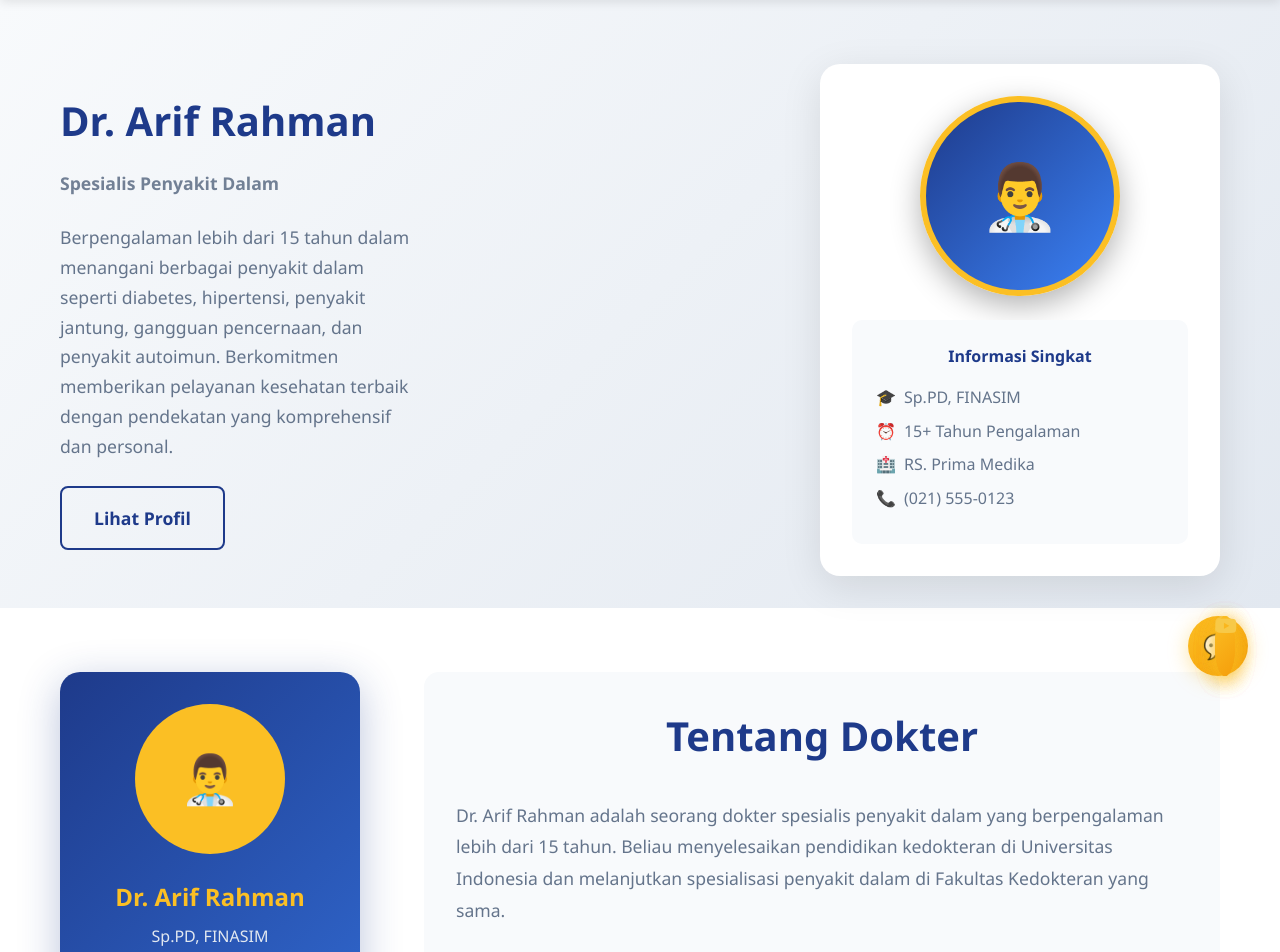
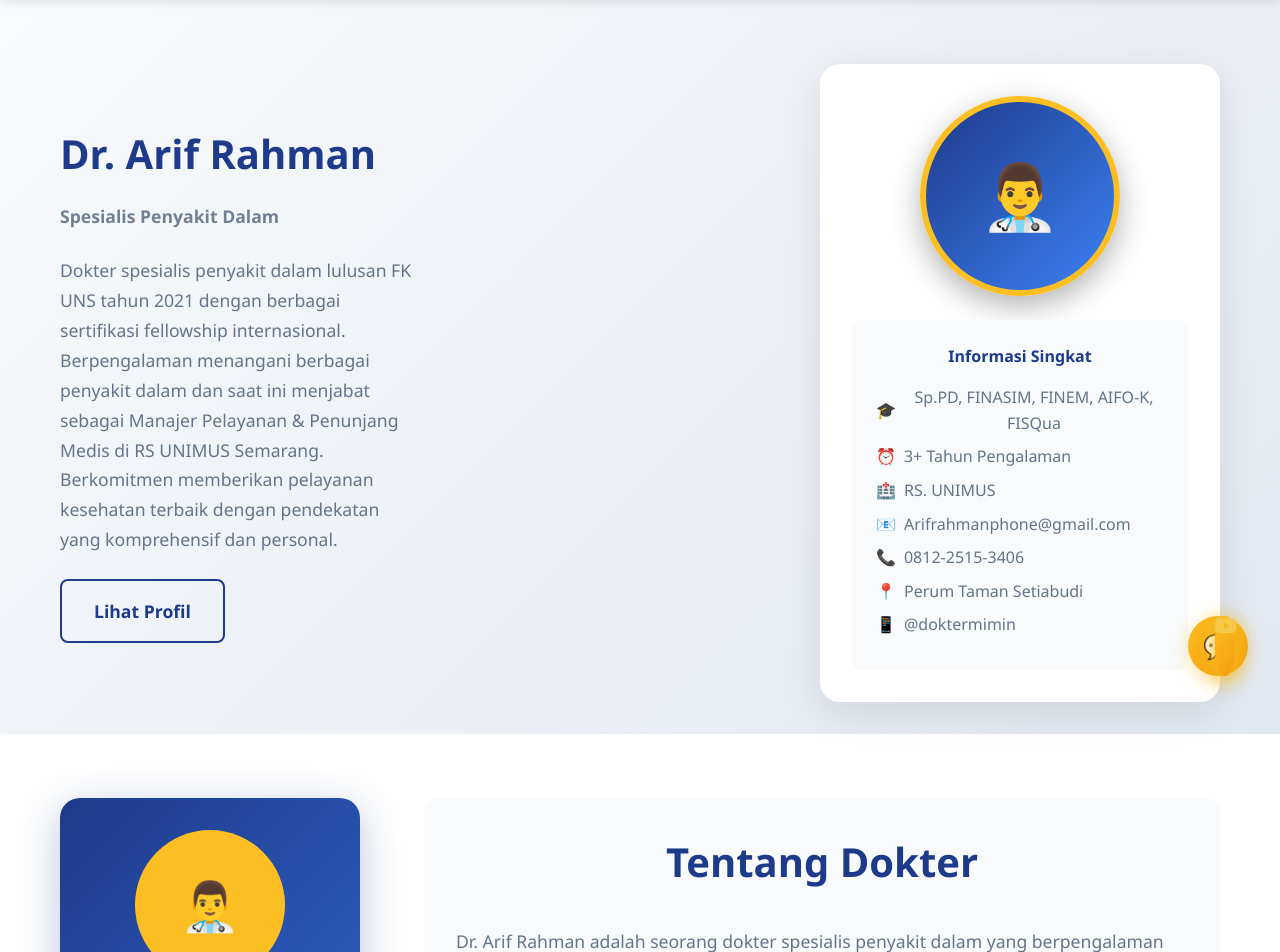
Before and after one commit to zalfasayfanah/WebDokter, a PHP site: page / in a window 1280 px wide. Shown: the part 92-1044 px from the top of the page. Run offline with PHP 8.4, Linux system fonts and the light colour scheme.

Commit message:
membenarkan beranda

```diff
--- a/Index.php
+++ b/Index.php
@@ -544,7 +544,7 @@
                 <div class="hero-text">
                     <h1>Dr. Arif Rahman</h1>
                     <p class="hero-subtitle">Spesialis Penyakit Dalam</p>
-                    <p>Berpengalaman lebih dari 15 tahun dalam menangani berbagai penyakit dalam seperti diabetes, hipertensi, penyakit jantung, gangguan pencernaan, dan penyakit autoimun. Berkomitmen memberikan pelayanan kesehatan terbaik dengan pendekatan yang komprehensif dan personal.</p>
+                  <p>Dokter spesialis penyakit dalam lulusan FK UNS tahun 2021 dengan berbagai sertifikasi fellowship internasional. Berpengalaman menangani berbagai penyakit dalam dan saat ini menjabat sebagai Manajer Pelayanan & Penunjang Medis di RS UNIMUS Semarang. Berkomitmen memberikan pelayanan kesehatan terbaik dengan pendekatan yang komprehensif dan personal.</p>
                     <div class="cta-buttons">
 
                         <a href="#profile" class="cta-button secondary">Lihat Profil</a>
@@ -556,19 +556,31 @@
                         <h4>Informasi Singkat</h4>
                         <div class="info-item">
                             <span>🎓</span>
-                            <span>Sp.PD, FINASIM</span>
+                            <span>Sp.PD, FINASIM, FINEM, AIFO-K, FISQua</span>
                         </div>
                         <div class="info-item">
                             <span>⏰</span>
-                            <span>15+ Tahun Pengalaman</span>
+                            <span>3+ Tahun Pengalaman</span>
                         </div>
                         <div class="info-item">
                             <span>🏥</span>
-                            <span>RS. Prima Medika</span>
+                            <span>RS. UNIMUS</span>
+                        </div>
+                        <div class="info-item">
+                            <span>📧</span>
+                            <span>Arifrahmanphone@gmail.com</span>
                         </div>
                         <div class="info-item">
                             <span>📞</span>
-                            <span>(021) 555-0123</span>
+                            <span>0812-2515-3406</span>
+                        </div>
+                        <div class="info-item">
+                            <span>📍</span>
+                            <span>Perum Taman Setiabudi</span>
+                        </div>
+                        <div class="info-item">
+                            <span>📱</span>
+                            <span>@doktermimin</span>
                         </div>
                     </div>
                 </div>
@@ -734,15 +746,17 @@
         <h2>Jadwal Praktek</h2>
     </div>
     <p>Berikut adalah jadwal praktek dokter yang dapat Anda kunjungi di beberapa lokasi pelayanan kesehatan.</p>
+
     <div class="jadwal-cards">
 
       <!-- Card 1 -->
       <div class="card">
-        <a href="https://www.google.com/maps/dir//Jl.+Kedungmundu+No.214,+Kedungmundu,+Kec.+Tembalang,+Kota+Semarang,+Jawa+Tengah+50273/@-7.0221268,110.3763543,12z/data=!3m1!4b1!4m8!4m7!1m0!1m5!1m1!1s0x2e708d90c74616d1:0x4b34a66d9f9be2ae!2m2!1d110.4587562!2d-7.022134?entry=ttu&g_ep=EgoyMDI1MDkwNy4wIKXMDSoASAFQAw%3D%3D" target="_blank" style="text-decoration:none; color:inherit;">
+        <a href="https://www.google.com/maps/dir//Jl.+Kedungmundu+No.214..." target="_blank" style="text-decoration:none; color:inherit;">
           <img src="assets/images/RSUNIMUS.webp" alt="RS Unimus">
           <div class="card-body">
             <h3><i class="fa-solid fa-location-dot" style="color:#f7c948; margin-right:8px;"></i>Rumah Sakit Unimus</h3>
             <p class="alamat">Jl. Kedungmundu No.214, Tembalang, Kota Semarang<br>Telp: 0812345678910</p>
+          </div>
         </a>
         <table>
           <tr><th>Hari</th><th>Waktu</th></tr>
@@ -751,41 +765,40 @@
           <tr><td>Rabu</td><td>13:00 - 15:00</td></tr>
         </table>
       </div>
-      </div>
 
       <!-- Card 2 -->
       <div class="card">
-        <a href="https://www.google.com/maps?um=1&ie=UTF-8&fb=1&gl=id&sa=X&geocode=KVG4M7SniHAuMXf-_PQ5m47h&daddr=Jl.+Letjend+Suprapto+No.62,+Paren,+Sidomulyo,+Kec.+Ungaran+Tim.,+Kabupaten+Semarang,+Jawa+Tengah+50514" target="_blank" style="text-decoration:none; color:inherit;">
+        <a href="https://www.google.com/maps?um=1&ie=UTF-8..." target="_blank" style="text-decoration:none; color:inherit;">
           <img src="assets/images/RSKUSUMA.webp" alt="RS Kusuma Ungaran">
           <div class="card-body">
             <h3><i class="fa-solid fa-location-dot" style="color:#f7c948; margin-right:8px;"></i>Rumah Sakit Kusuma Ungaran</h3>
-          <p class="alamat">Jl. Kedungmundu No.214, Tembalang, Kota Semarang<br>Telp: 0812345678910</p>
+            <p class="alamat">Jl. Letjend Suprapto No.62, Ungaran<br>Telp: 0812345678910</p>
+          </div>
         </a>
         <table>
           <tr><th>Hari</th><th>Waktu</th></tr>
           <tr><td>Senin - Jumat</td><td>18:00 - 21:00</td></tr>
         </table>
       </div>
-      </div>
 
       <!-- Card 3 -->
       <div class="card">
-        <a href="https://www.google.com/maps/dir//Jl.+Petek+Jl.+Kp.+Gayam,+RT.02%2FRW.06,+Dadapsari,+Kec.+Semarang+Utara,+Kota+Semarang,+Jawa+Tengah+50173/@-6.9679227,110.3370586,12z/data=!4m8!4m7!1m0!1m5!1m1!1s0x2e70f514ab8380d5:0x7fde5e6fc3fbbf9f!2m2!1d110.4194605!2d-6.9679298?entry=ttu&g_ep=EgoyMDI1MDkwNy4wIKXMDSoASAFQAw%3D%3D" target="_blank" style="text-decoration:none; color:inherit;">
-        <img src="assets\images\KLINIKPRATAMA.webp" alt="Klinik Pratama Unimus">
+        <a href="https://www.google.com/maps/dir//Jl.+Petek..." target="_blank" style="text-decoration:none; color:inherit;">
+          <img src="assets/images/KLINIKPRATAMA.webp" alt="Klinik Pratama Unimus">
           <div class="card-body">
             <h3><i class="fa-solid fa-location-dot" style="color:#f7c948; margin-right:8px;"></i>Klinik Pratama Unimus</h3>
             <p class="alamat">Jl. Kedungmundu No.214, Tembalang, Kota Semarang<br>Telp: 0812345678910</p>
+          </div>
         </a>
         <table>
           <tr><th>Hari</th><th>Waktu</th></tr>
-            <tr><td>Senin</td><td>13:00 - 15:00</td></tr>
-            <tr><td>Selasa</td><td>13:00 - 15:00</td></tr>
+          <tr><td>Sabtu</td><td>09:00 - 12:00</td></tr>
         </table>
-        </div>
       </div>
 
     </div>
   </section>
+
 
   <!-- ====== Footer ====== -->
   <?php include 'includes/footer.php'; ?>
--- a/includes/footer.php
+++ b/includes/footer.php
@@ -4,20 +4,20 @@
         <div class="footer-section">
             <h3 class="footer-title">Dokter Spesialis Penyakit Dalam</h3>
             <p class="footer-slogan">Melayani dengan sepenuh hati untuk kesehatan anda</p>
-                <div class="social-links">
-                    <a href="https://facebook.com/dokter" class="social-link">
+            <div class="footer-social-links">
+                <a href="https://facebook.com/dokter" class="footer-social-link">
                     <i class="fab fa-facebook-f"></i>
                     <span>facebook.com/dokter</span>
                 </a>
-                    <a href="https://instagram.com/dokter" class="social-link">
+                <a href="https://instagram.com/dokter" class="footer-social-link">
                     <i class="fab fa-instagram"></i>
                     <span>@dokter</span>
                 </a>
-                    <a href="https://tiktok.com/@dokter" class="social-link">
+                <a href="https://tiktok.com/@dokter" class="footer-social-link">
                     <i class="fab fa-tiktok"></i>
                     <span>@dokter</span>
                 </a>
-                    <a href="https://youtube.com/dokter" class="social-link">
+                <a href="https://youtube.com/dokter" class="footer-social-link">
                     <i class="fab fa-youtube"></i>
                     <span>youtube.com/dokter</span>
                 </a>
@@ -25,16 +25,16 @@
         </div>
         <div class="footer-section">
             <h3 class="footer-title">Kontak Kami</h3>
-                <div class="contact-info">
-                    <div class="contact-item">
+            <div class="footer-contact-info">
+                <div class="footer-contact-item">
                     <i class="fas fa-map-marker-alt"></i>
                     <span>Jl. Kedungmundu No.24, Tembalang, Kota Semarang</span>
                 </div>
-                    <div class="contact-item">
+                <div class="footer-contact-item">
                     <i class="fas fa-phone"></i>
                     <span>0812-3456-7890</span>
                 </div>
-                    <div class="contact-item">
+                <div class="footer-contact-item">
                     <i class="fas fa-envelope"></i>
                     <span>dokter@gmail.com</span>
                 </div>
@@ -94,13 +94,13 @@
         font-size: 1rem;
     }
 
-        .social-links {
+    .footer-social-links {
         display: flex;
         flex-direction: column;
         gap: 1rem;
     }
 
-        .social-link {
+    .footer-social-link {
         display: flex;
         align-items: center;
         color: white;
@@ -108,30 +108,30 @@
         transition: color 0.3s ease;
     }
 
-        .social-link:hover {
+    .footer-social-link:hover {
         color: #f7c948;
     }
 
-        .social-link i {
+    .footer-social-link i {
         color: #f7c948;
         margin-right: 0.8rem;
         font-size: 1.2rem;
         width: 20px;
     }
 
-        .contact-info {
+    .footer-contact-info {
         display: flex;
         flex-direction: column;
         gap: 1rem;
     }
 
-        .contact-item {
+    .footer-contact-item {
         display: flex;
         align-items: center;
         color: white;
     }
 
-        .contact-item i {
+    .footer-contact-item i {
         color: #f7c948;
         margin-right: 0.8rem;
         font-size: 1.2rem;
@@ -165,11 +165,11 @@
             font-size: 1.3rem;
         }
 
-            .social-links {
+        .footer-social-links {
             gap: 0.8rem;
         }
 
-            .contact-info {
+        .footer-contact-info {
             gap: 0.8rem;
         }
     }
@@ -177,5 +177,3 @@
 
 <!-- Font Awesome for icons -->
 <link rel="stylesheet" href="https://cdnjs.cloudflare.com/ajax/libs/font-awesome/6.4.0/css/all.min.css">
-</body>
-</html>
```
Lines whose indentation alone changed are shown as unchanged.
